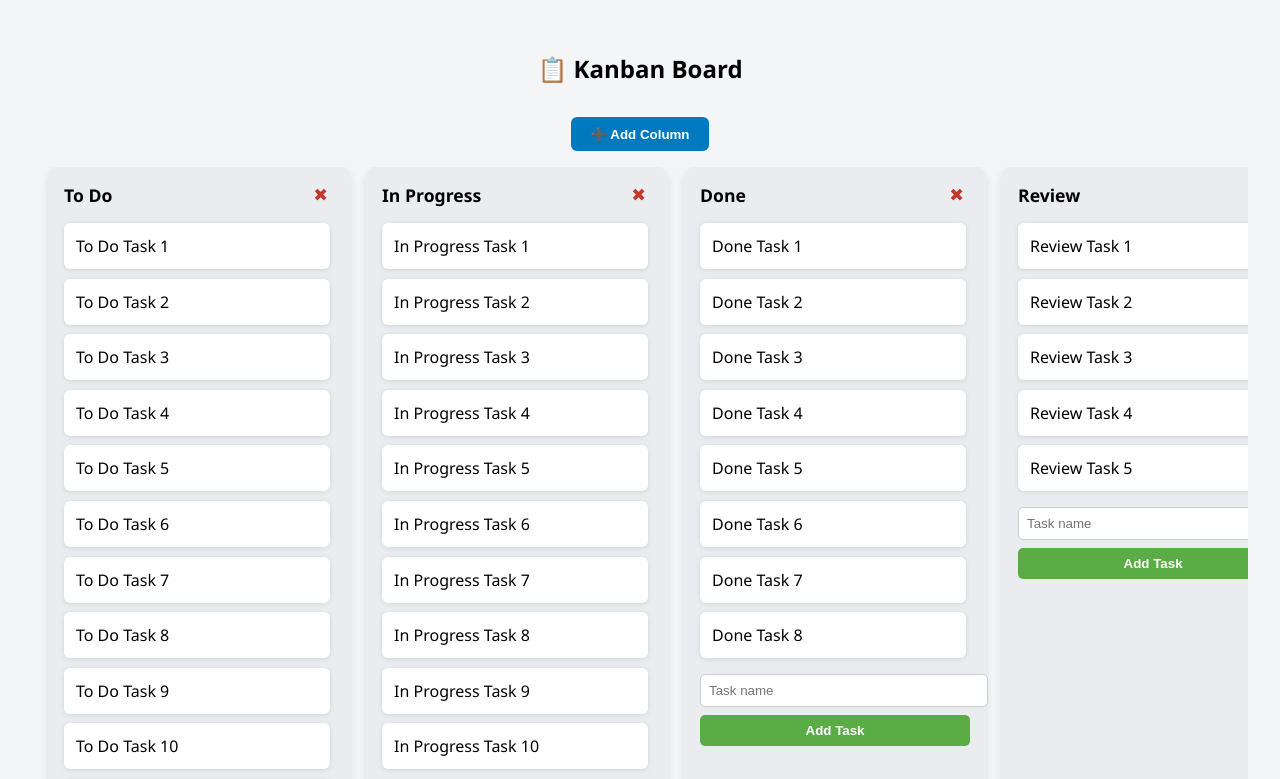
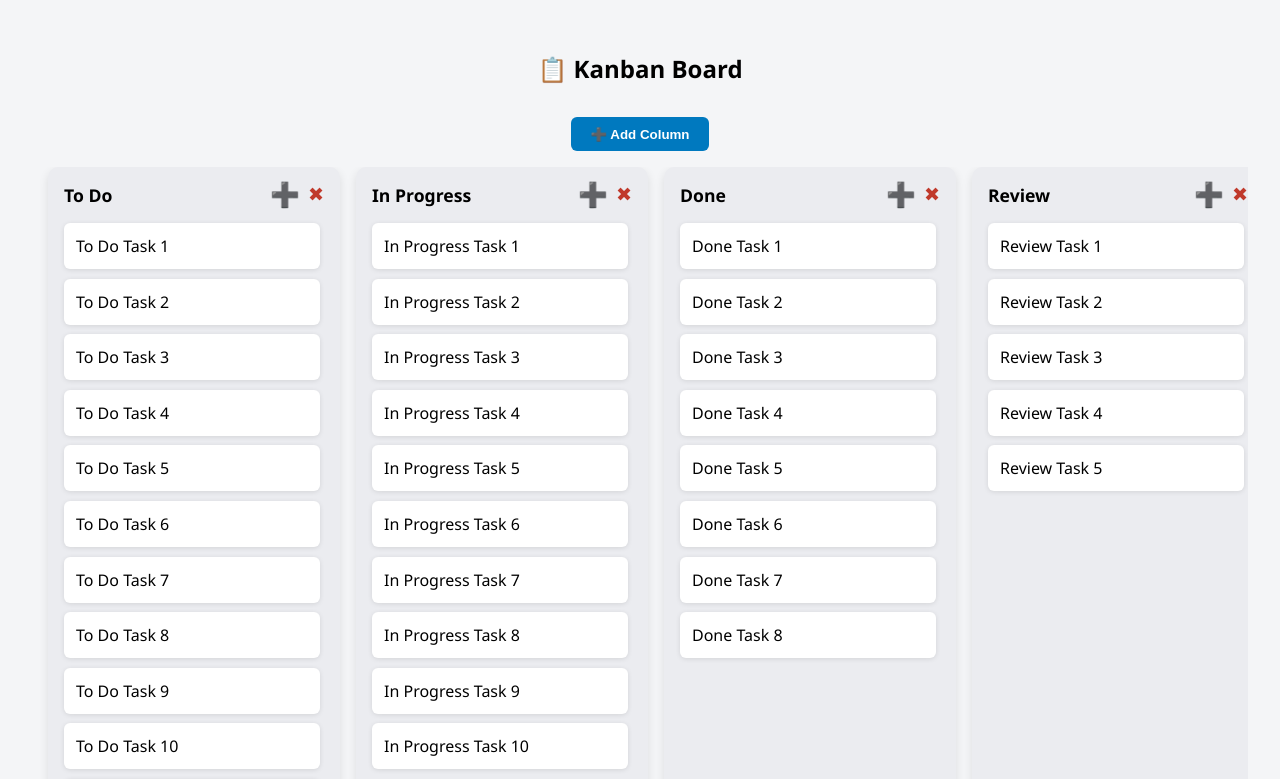
Before and after one commit to rush2212/kanban-board, a React (Create React App) app: page / in a window 1280 px wide. Shown: the top 779 px of the page. Built offline with nearby package versions, Linux system fonts and the light colour scheme.

Commit message:
add task by icon

```diff
--- a/src/components/Column.tsx
+++ b/src/components/Column.tsx
@@ -22,6 +22,7 @@ const Column = ({
   const [taskTitle, setTaskTitle] = useState("");
   const [visibleTasks, setVisibleTasks] = useState<Task[]>([]);
   const [loading, setLoading] = useState(false);
+  const [addingTask, setAddingTask] = useState(false);
   const TASK_BATCH_SIZE = 15;
 
   useEffect(() => {
@@ -57,6 +58,7 @@ const Column = ({
     if (!taskTitle.trim()) return;
     onAddTask(column.id, taskTitle.trim());
     setTaskTitle("");
+    setAddingTask(false);
   };
 
   return (
@@ -81,20 +83,105 @@ const Column = ({
         }}
       >
         <strong style={{ fontSize: "1.1rem" }}>{column.title}</strong>
+
+        <div style={{ display: "flex", gap: "0.5rem", alignItems: "center" }}>
+          {/* Plus button */}
+          <button
+            onClick={() => setAddingTask((prev) => !prev)}
+            title="Add new task"
+            style={{
+              border: "none",
+              background: "transparent",
+              color: "#5aac44",
+              fontSize: "1.5rem",
+              cursor: "pointer",
+              lineHeight: 1,
+              padding: 0,
+            }}
+          >
+            ➕
+          </button>
+
+          {/* Delete column button */}
           <button
             onClick={onRemove}
+            title="Remove column"
             style={{
               border: "none",
               background: "transparent",
               color: "#c0392b",
-            fontSize: "1.1rem",
+              fontSize: "1.2rem",
               cursor: "pointer",
+              lineHeight: 1,
+              padding: 0,
             }}
-          title="Remove column"
           >
             ✖
           </button>
         </div>
+      </div>
+
+      {/* Add Task Input - shown only when addingTask is true */}
+      {addingTask && (
+        <div style={{ marginTop: "0.75rem" }}>
+          <input
+            autoFocus
+            value={taskTitle}
+            onChange={(e) => setTaskTitle(e.target.value)}
+            placeholder="Task name"
+            onKeyDown={(e) => {
+              if (e.key === "Enter") handleAdd();
+              if (e.key === "Escape") {
+                setAddingTask(false);
+                setTaskTitle("");
+              }
+            }}
+            style={{
+              width: "100%",
+              padding: "0.5rem",
+              marginBottom: "0.5rem",
+              borderRadius: "5px",
+              border: "1px solid #ccc",
+              outline: "none",
+            }}
+          />
+          <div style={{ display: "flex", gap: "0.5rem" }}>
+            <button
+              onClick={handleAdd}
+              style={{
+                flexGrow: 1,
+                backgroundColor: "#5aac44",
+                color: "white",
+                padding: "0.5rem",
+                border: "none",
+                borderRadius: "5px",
+                fontWeight: "bold",
+                cursor: "pointer",
+              }}
+            >
+              Add
+            </button>
+            <button
+              onClick={() => {
+                setAddingTask(false);
+                setTaskTitle("");
+              }}
+              style={{
+                flexGrow: 1,
+                backgroundColor: "#999",
+                color: "white",
+                padding: "0.5rem",
+                border: "none",
+                borderRadius: "5px",
+                fontWeight: "bold",
+                cursor: "pointer",
+              }}
+            >
+              Cancel
+            </button>
+          </div>
+        </div>
+      )}
 
       {/* Task List */}
       <div style={{ marginTop: "1rem", paddingRight: "4px" }}>
@@ -122,38 +209,6 @@ const Column = ({
             />
           ))}
       </div>
-
-      {/* Add Task Input */}
-      <div style={{ marginTop: "1rem" }}>
-        <input
-          value={taskTitle}
-          onChange={(e) => setTaskTitle(e.target.value)}
-          placeholder="Task name"
-          style={{
-            width: "100%",
-            padding: "0.5rem",
-            marginBottom: "0.5rem",
-            borderRadius: "5px",
-            border: "1px solid #ccc",
-            outline: "none",
-          }}
-        />
-        <button
-          onClick={handleAdd}
-          style={{
-            width: "100%",
-            backgroundColor: "#5aac44",
-            color: "white",
-            padding: "0.5rem",
-            border: "none",
-            borderRadius: "5px",
-            fontWeight: "bold",
-            cursor: "pointer",
-          }}
-        >
-          Add Task
-        </button>
-      </div>
     </div>
   );
 };
--- a/src/components/Kanban.tsx
+++ b/src/components/Kanban.tsx
@@ -66,14 +66,12 @@ const KanbanBoard = () => {
   setColumns((prev) =>
     prev.map((col) =>
       col.id === columnId
-          ? {
-              ...col,
-              tasks: [...col.tasks, { id: uuid(), title }],
-            }
+        ? { ...col, tasks: [{ id: uuid(), title }, ...col.tasks] } // new task at top
         : col
     )
   );
 };
+
 
   const onDragStart = (
     e: React.DragEvent,
```
Lines whose indentation alone changed are shown as unchanged.
